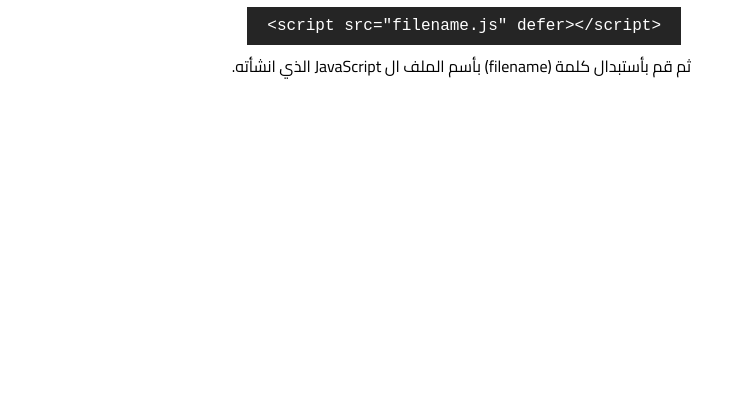
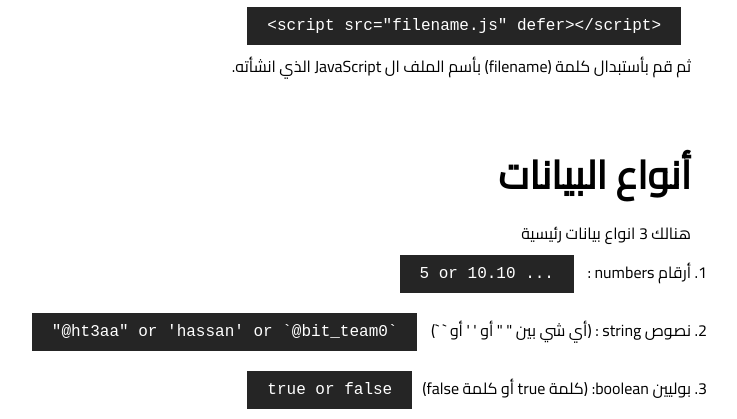
Before and after one commit to ht3aa/js_doc, a plain HTML site: page index.html in a window 1280 px wide. Shown: the part 752-1171 px from the top of the page, without its empty margins (539-1276 px from the left). Before the commit the page ends 833 px from the top, so only its background shows below. Drawn offline with Linux system fonts and the light colour scheme.

Commit message:
adding datatypes

```diff
--- a/index.html
+++ b/index.html
@@ -27,5 +27,16 @@
     </code>
 
     <p>ثم قم بأستبدال كلمة (filename) بأسم الملف ال JavaScript الذي انشأته.</p>
+    <h2 class="subHeading">أنواع البيانات</h2>
+  <p>هنالك 3 انواع بيانات رئيسية</p>
+  <ol>
+    <li>
+      أرقام numbers : <code>5 or 10.10 ...</code>
+    </li>
+    <li>نصوص string : (أي شي بين " " أو ' ' أو ` `) <code>"@ht3aa" or 'hassan' or `@bit_team0`</code></li>
+    <li>
+      بوليين boolean: (كلمة true أو كلمة false)<code>true or false</code>
+    </li>
+  </ol>
   </body>
 </html>
```
